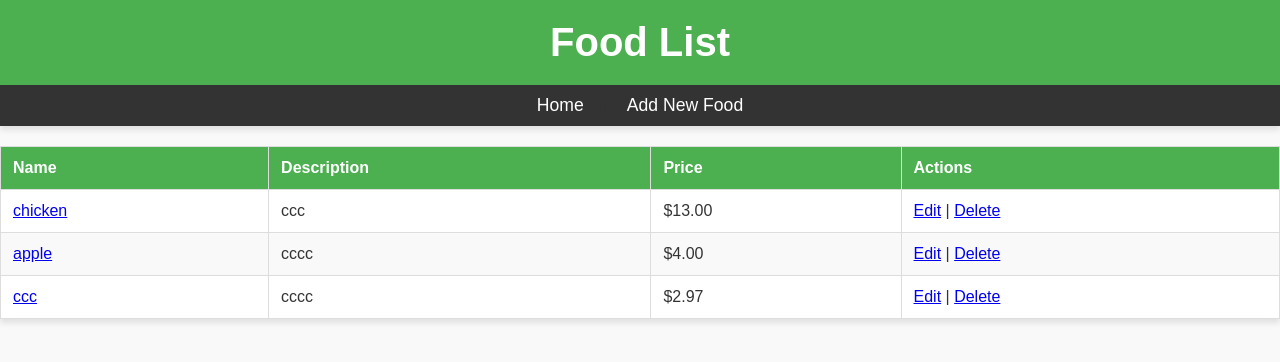
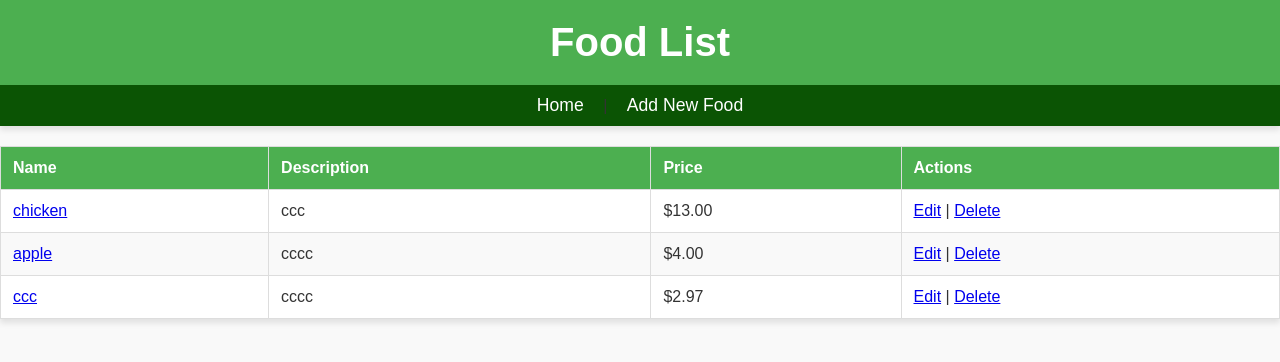
Before and after one commit to nowramohammad/django-crud-app-lab, a Django app: page /foods/ in a window 1280 px wide. Shown: the top 362 px of the page. Run offline with Django 4.2, Linux system fonts and the light colour scheme; data comes from the database, SQL or seed files in the repository.

Commit message:
adding files

```diff
--- a/food_app/my_app/static/my_app/css/styles.css
+++ b/food_app/my_app/static/my_app/css/styles.css
@@ -21,7 +21,7 @@ header h1 {
 }
 
 nav {
-    background-color: #333;
+    background-color: #0b5404;
     padding: 10px;
     text-align: center;
     box-shadow: 0 4px 6px rgba(0, 0, 0, 0.1);
@@ -137,7 +137,7 @@ table tr:hover {
 }
 
 .button.delete {
-    background-color: #f44336; /* Red */
+    background-color: #fa1f0f; /* Red */
 }
 
 .button.delete:hover {
```
